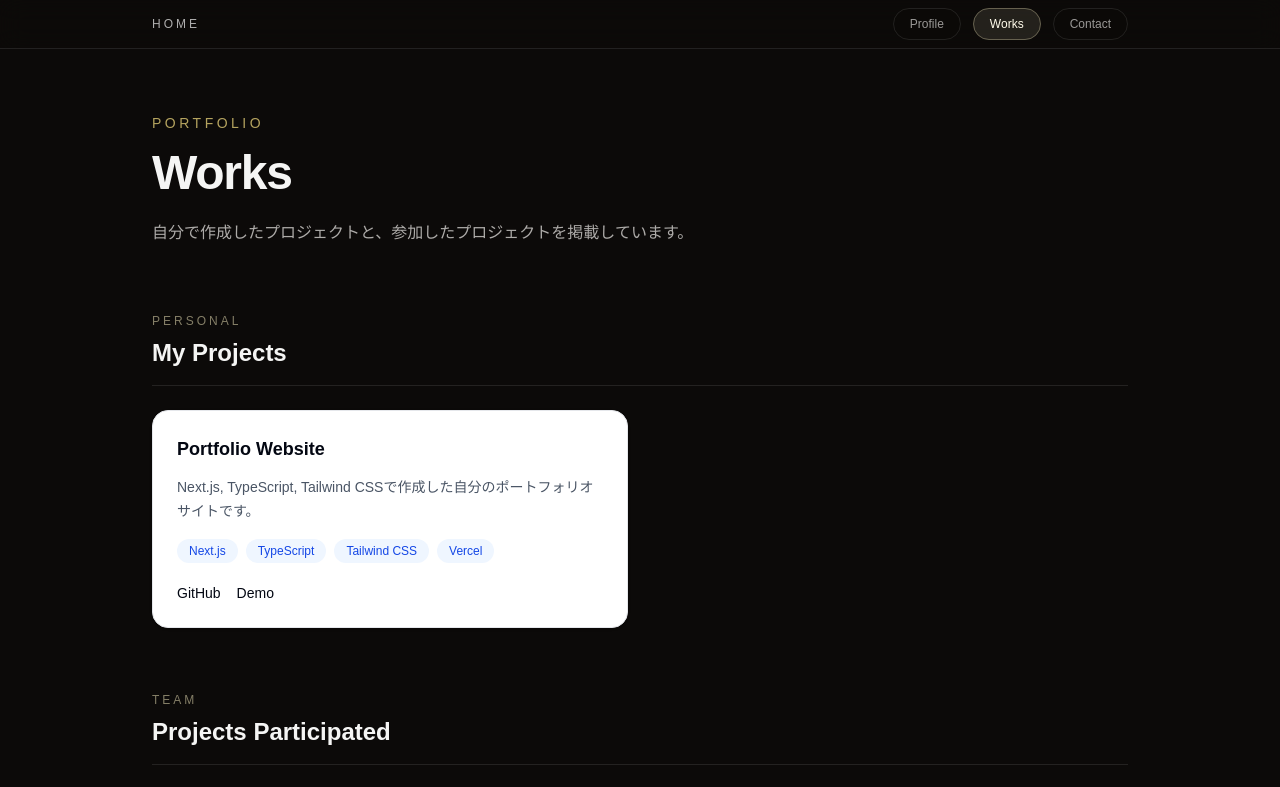
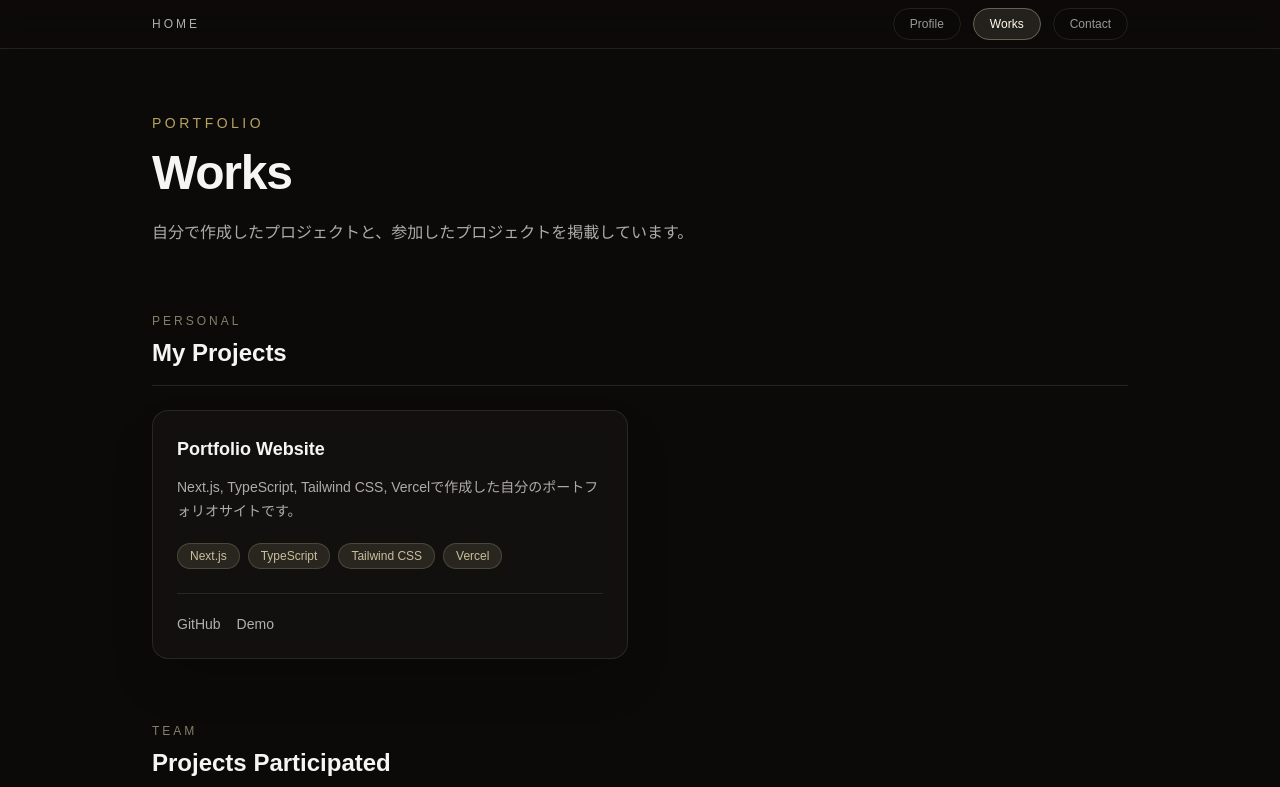
Before and after one commit to rikutota/my-portfolio, a Next.js app: page /works in a window 1280 px wide. Shown: the top 787 px of the page. Built offline with nearby package versions, Linux system fonts and the light colour scheme.

Commit message:
改善: ナビゲーションのフェードインアニメーションを追加し、プロジェクトカードのスタイルを調整

```diff
--- a/app/globals.css
+++ b/app/globals.css
@@ -42,3 +42,24 @@ body {
 .home-background-focus {
   animation: home-background-focus 2.8s ease-out forwards;
 }
+
+@keyframes home-navigation-fade-in {
+  0% {
+    opacity: 0;
+    transform: translateY(8px);
+  }
+
+  60% {
+    opacity: 0;
+    transform: translateY(8px);
+  }
+
+  100% {
+    opacity: 1;
+    transform: translateY(0);
+  }
+}
+
+.home-navigation-fade-in {
+  animation: home-navigation-fade-in 2.8s ease-out forwards;
+}
--- a/app/page.tsx
+++ b/app/page.tsx
@@ -18,7 +18,7 @@ export default function Home() {
 
         <div className="absolute inset-0 bg-gradient-to-t from-black/35 via-black/0 to-transparent" />
 
-        <nav className="absolute bottom-4 left-4 z-10 sm:bottom-6 sm:left-6">
+        <nav className="home-navigation-fade-in absolute bottom-4 left-4 z-10 sm:bottom-6 sm:left-6">
           <div className="inline-flex rounded-2xl border border-stone-100/10 bg-stone-950/25 p-3 shadow-2xl backdrop-blur-[2px]">
             <ul className="flex flex-wrap gap-2">
               {navigationItems.map((item) => (
--- a/src/components/ProjectCard.tsx
+++ b/src/components/ProjectCard.tsx
@@ -13,30 +13,39 @@ export function ProjectCard({
   githubUrl,
   demoUrl,
 }: ProjectCardProps) {
+  const hasLinks = githubUrl || demoUrl;
+
   return (
-    <article className="rounded-2xl border border-gray-200 bg-white p-6 shadow-sm transition hover:-translate-y-1 hover:shadow-md">
-      <h3 className="text-lg font-semibold text-gray-950">{title}</h3>
+    <article className="group flex h-full flex-col rounded-2xl border border-stone-100/10 bg-stone-900/45 p-6 shadow-2xl backdrop-blur-sm transition duration-300 hover:-translate-y-1 hover:border-amber-100/25 hover:bg-stone-900/60">
+      <div className="flex-1">
+        <h3 className="text-lg font-semibold text-stone-100 transition group-hover:text-amber-50">
+          {title}
+        </h3>
 
-      <p className="mt-3 text-sm leading-6 text-gray-600">{description}</p>
+        <p className="mt-3 text-sm leading-6 text-stone-300/80">
+          {description}
+        </p>
 
-      <div className="mt-4 flex flex-wrap gap-2">
+        <div className="mt-5 flex flex-wrap gap-2">
           {technologies.map((technology) => (
             <span
               key={technology}
-            className="rounded-full bg-blue-50 px-3 py-1 text-xs font-medium text-blue-700"
+              className="rounded-full border border-amber-100/15 bg-amber-100/10 px-3 py-1 text-xs font-medium text-amber-100/75"
             >
               {technology}
             </span>
           ))}
         </div>
+      </div>
 
-      <div className="mt-5 flex gap-4 text-sm font-medium">
+      {hasLinks && (
+        <div className="mt-6 flex gap-4 border-t border-stone-100/10 pt-5 text-sm font-medium">
           {githubUrl && (
             <a
               href={githubUrl}
               target="_blank"
               rel="noreferrer"
-            className="text-gray-950 hover:underline"
+              className="text-stone-200/75 transition hover:text-amber-100 hover:underline"
             >
               GitHub
             </a>
@@ -47,12 +56,13 @@ export function ProjectCard({
               href={demoUrl}
               target="_blank"
               rel="noreferrer"
-            className="text-gray-950 hover:underline"
+              className="text-stone-200/75 transition hover:text-amber-100 hover:underline"
             >
               Demo
             </a>
           )}
         </div>
+      )}
     </article>
   );
 }
--- a/src/data/works.ts
+++ b/src/data/works.ts
@@ -2,7 +2,7 @@ export const myProjects = [
   {
     title: "Portfolio Website",
     description:
-      "Next.js, TypeScript, Tailwind CSSで作成した自分のポートフォリオサイトです。",
+      "Next.js, TypeScript, Tailwind CSS, Vercelで作成した自分のポートフォリオサイトです。",
     technologies: ["Next.js", "TypeScript", "Tailwind CSS", "Vercel"],
     githubUrl: "https://github.com/rikutota/my-portfolio",
     demoUrl: "https://my-portfolio-xi-ten-82.vercel.app/",
@@ -15,7 +15,5 @@ export const participatedProjects = [
     description:
       "今後、チーム開発や参加したプロジェクトをここに追加していきます。",
     technologies: ["Team Development"],
-    githubUrl: "",
-    demoUrl: "",
   },
 ];
```
Lines whose indentation alone changed are shown as unchanged.
